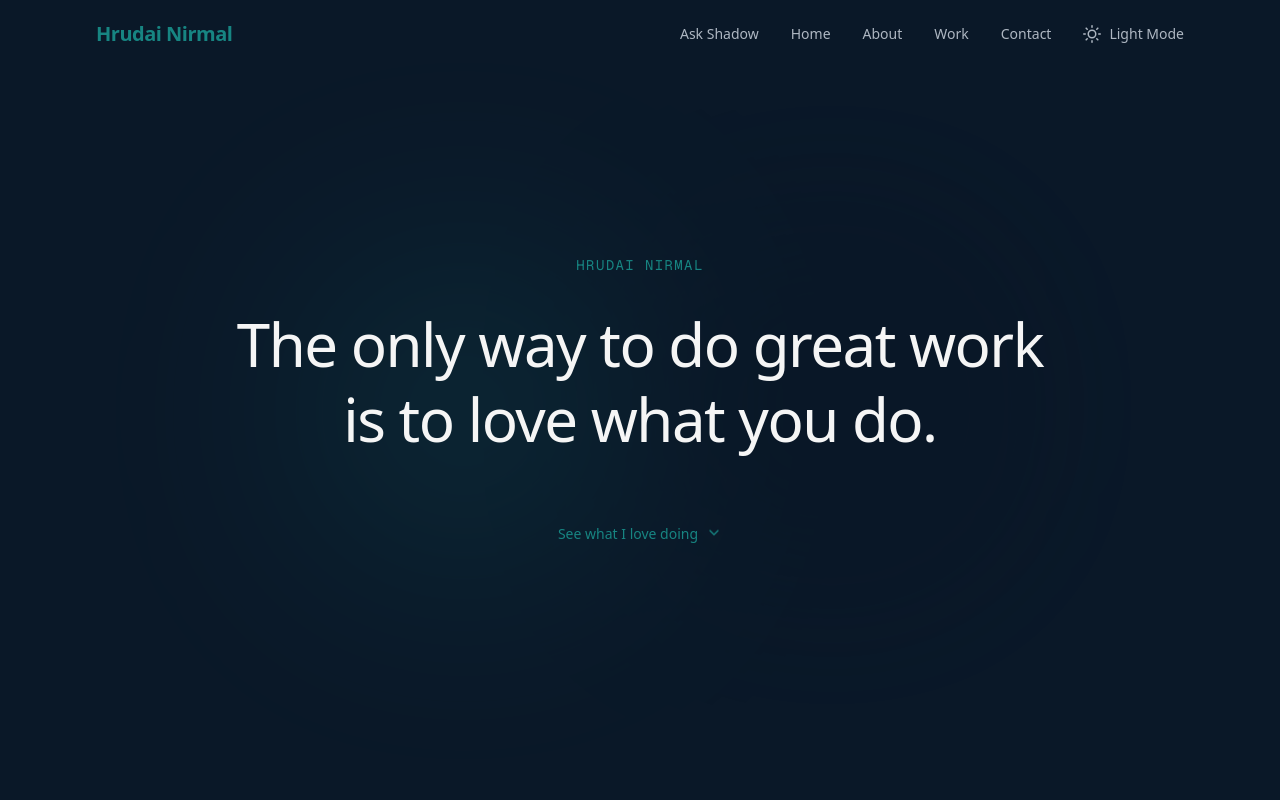
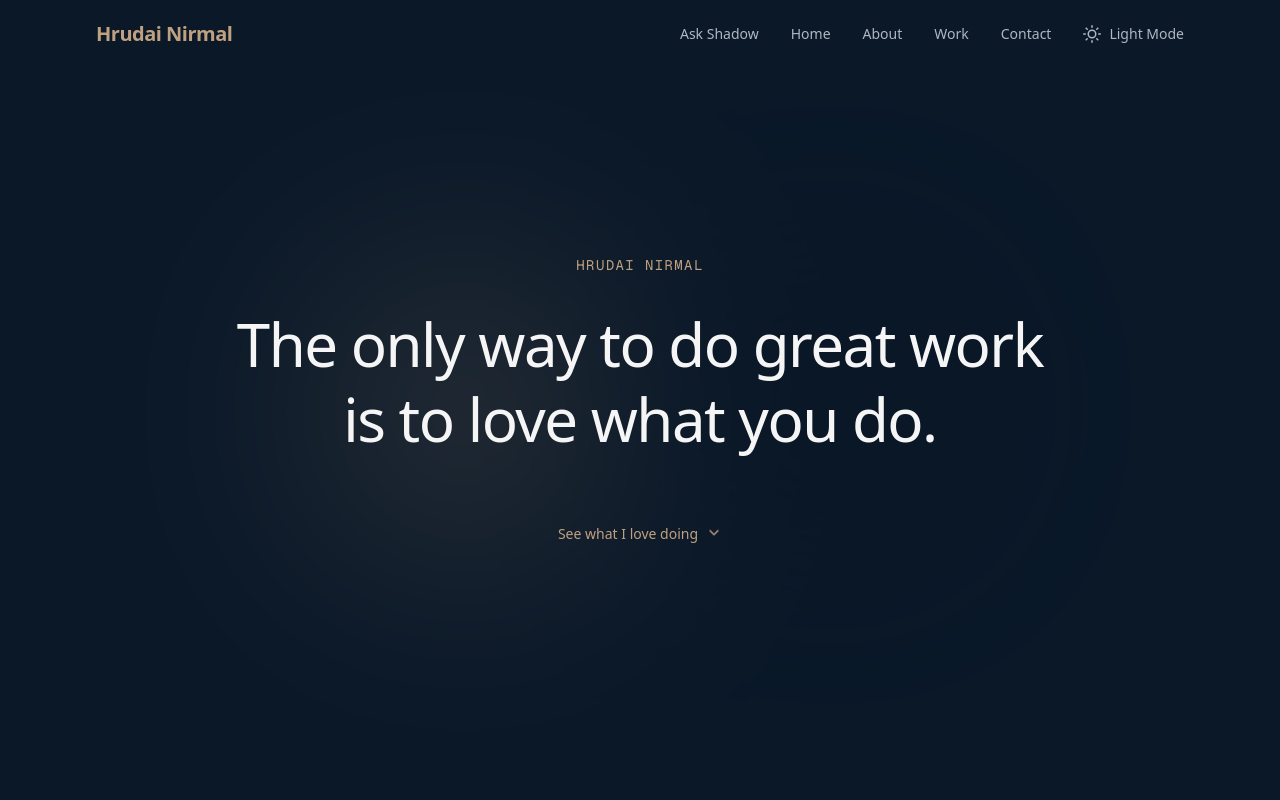
Before and after one commit to Hrudai-Nirmal/portfolio, a Next.js app: page / in a window 1280 px wide. Shown: the top 800 px of the page. Built offline with nearby package versions, Linux system fonts and the light colour scheme.

Commit message:
Swap dark accent: turquoise in root, gold in .dark

```diff
--- a/src/app/globals.css
+++ b/src/app/globals.css
@@ -9,7 +9,7 @@
   /* Default to dark */
   --bg-primary: #0A1828; /* classic blue */
   --bg-secondary: #081422; /* slightly deeper for layering */
-  --accent: #BFA181; /* gold */
+  --accent: #178582; /* turquoise */
   --text-primary: #F5F5F5;
   --text-secondary: #aeb7c2;
   --border-color: #10263f;
@@ -31,7 +31,7 @@
 .dark {
   --bg-primary: #0A1828;
   --bg-secondary: #081422;
-  --accent: #178582;
+  --accent: #BFA181;
   --text-primary: #F5F5F5;
   --text-secondary: #aeb7c2;
   --border-color: #10263f;
```
